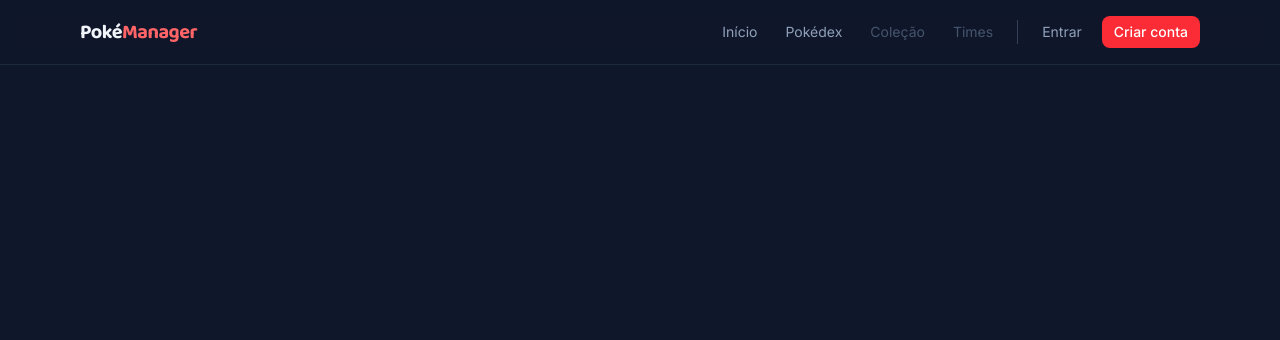
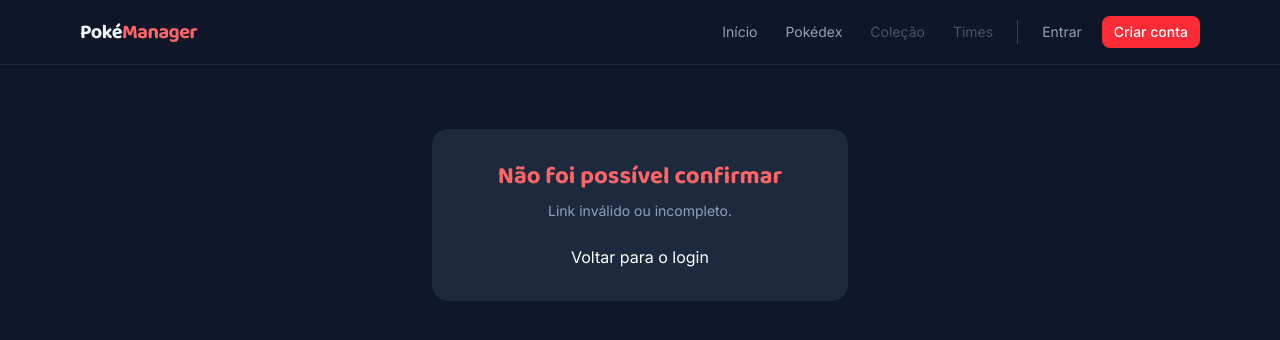
Before and after one commit to JauItalo/Pok-Manager, a React (Vite) app in the folder frontend/: page /verificar-email in a window 1280 px wide. Shown: the top 340 px of the page. Built offline with nearby package versions, Linux system fonts and the light colour scheme.

Commit message:
feat: adiciona tela de confirmação de e-mail

```diff
--- a/frontend/src/App.jsx
+++ b/frontend/src/App.jsx
@@ -7,6 +7,7 @@ import Login from './pages/Login'
 import Register from './pages/Register'
 import ForgotPassword from './pages/ForgotPassword'
 import ResetPassword from './pages/ResetPassword'
+import VerifyEmail from './pages/VerifyEmail'
 
 function App() {
   return (
@@ -20,6 +21,7 @@ function App() {
         <Route path="/cadastro" element={<Register />} />
         <Route path="/esqueci-senha" element={<ForgotPassword />} />
         <Route path="/redefinir-senha" element={<ResetPassword />} />
+        <Route path="/verificar-email" element={<VerifyEmail />} />
       </Routes>
     </div>
   )
--- /dev/null
+++ b/frontend/src/pages/VerifyEmail.jsx
@@ -0,0 +1,74 @@
+import { useEffect, useState } from 'react'
+import { Link, useSearchParams } from 'react-router-dom'
+import api from '../api/axios'
+
+function VerifyEmail() {
+  const [searchParams] = useSearchParams()
+  const token = searchParams.get('token')
+
+  const [status, setStatus] = useState('loading') // 'loading' | 'success' | 'error'
+  const [errorMessage, setErrorMessage] = useState('')
+
+  useEffect(() => {
+    if (!token) {
+      setStatus('error')
+      setErrorMessage('Link inválido ou incompleto.')
+      return
+    }
+
+    verifyEmail()
+  }, [token])
+
+  async function verifyEmail() {
+    try {
+      await api.post('/auth/verify-email', { token })
+      setStatus('success')
+    } catch (err) {
+      const message =
+        err.response?.data?.message ?? 'Não foi possível confirmar sua conta.'
+      setStatus('error')
+      setErrorMessage(message)
+    }
+  }
+
+  return (
+    <div className="max-w-md mx-auto px-4 py-16 text-center">
+      <div className="bg-slate-800 rounded-2xl p-8">
+        {status === 'loading' && (
+          <p className="text-slate-400">Confirmando sua conta...</p>
+        )}
+
+        {status === 'success' && (
+          <>
+            <h1 className="font-display text-2xl font-bold mb-2">
+              Conta confirmada! 🎉
+            </h1>
+            <p className="text-slate-400 text-sm mb-6">
+              Sua conta foi ativada com sucesso. Já pode fazer login.
+            </p>
+            <Link
+              to="/login"
+              className="inline-block bg-red-500 hover:bg-red-400 text-white font-semibold rounded-lg px-6 py-2.5 transition-colors"
+            >
+              Ir para o login
+            </Link>
+          </>
+        )}
+
+        {status === 'error' && (
+          <>
+            <h1 className="font-display text-2xl font-bold mb-2 text-red-400">
+              Não foi possível confirmar
+            </h1>
+            <p className="text-slate-400 text-sm mb-6">{errorMessage}</p>
+            <Link to="/login" className="text-white hover:underline">
+              Voltar para o login
+            </Link>
+          </>
+        )}
+      </div>
+    </div>
+  )
+}
+
+export default VerifyEmail
```
